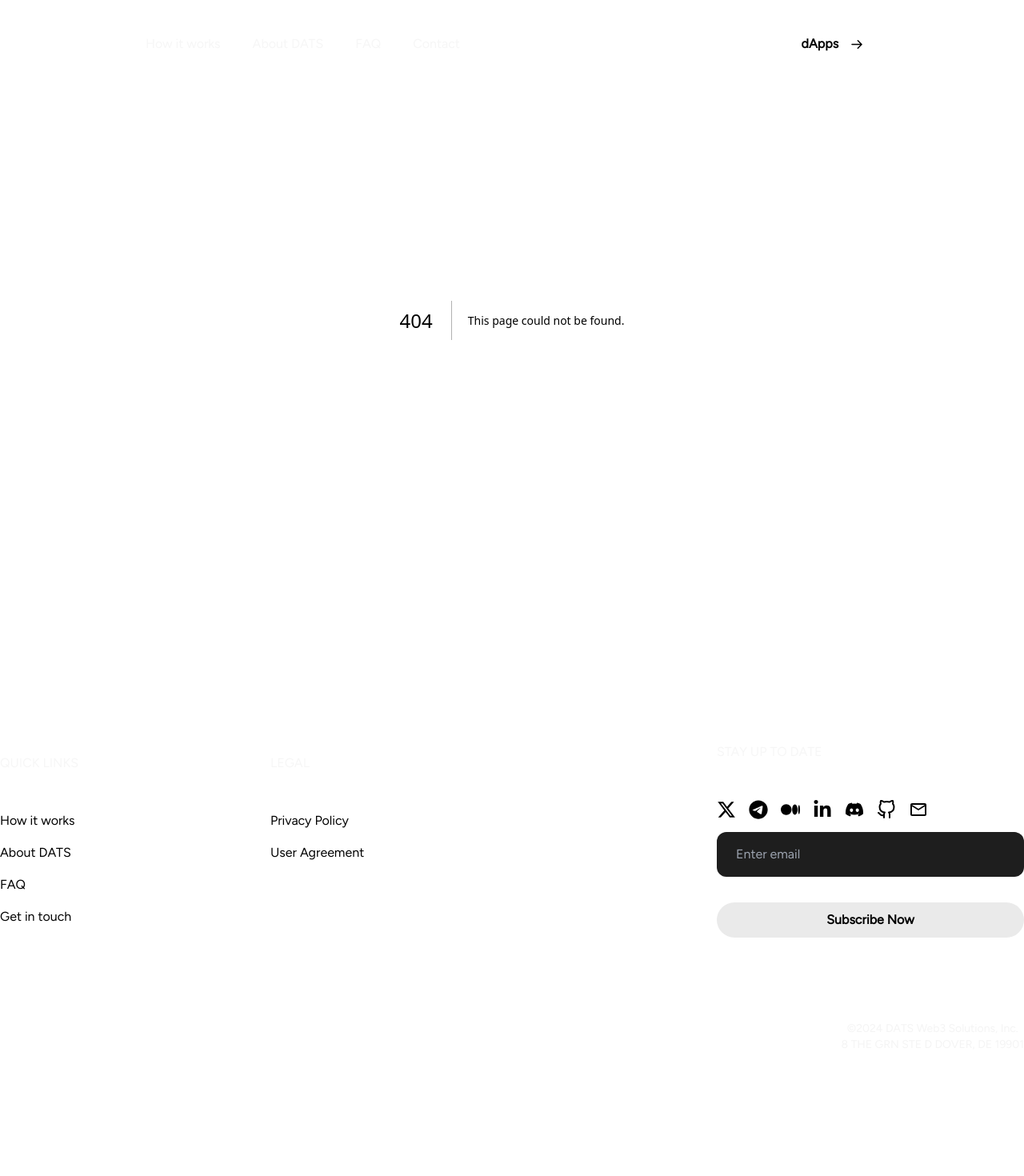
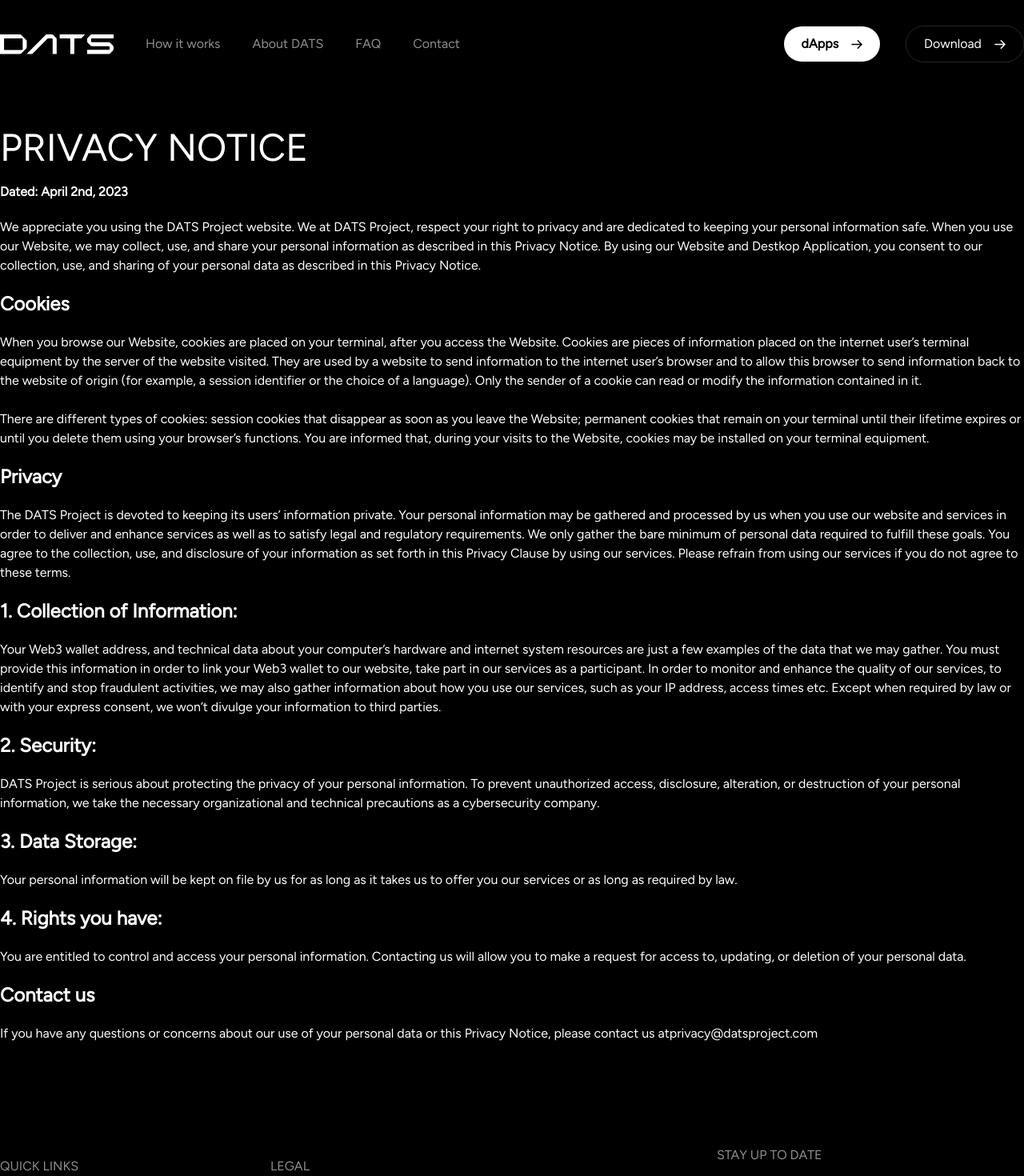
Before and after one commit to EmreeOzturk/dats-landing, a Next.js app: page /privacy-notice in a window 1280 px wide. Before the commit this address had no page. Shown: the top 1470 px of the page at 80% size. Before the commit the page ends 1364 px from the top, so only its background shows below. Built offline with nearby package versions, Linux system fonts and the light colour scheme.

Commit message:
feat: Add privacy notice page

```diff
--- /dev/null
+++ b/src/app/privacy-notice/page.tsx
@@ -0,0 +1,95 @@
+
+const PrivacyPage = () => {
+    return (
+        <section className="flex items-center justify-between  max-w-7xl mx-auto pt-12">
+            <div className="w-full gap-5 grid pt-28">
+                <h1 className="text-left text-5xl ">PRIVACY NOTICE</h1>
+                <h4 className="font-bold text-base"> Dated: April 2nd, 2023</h4>
+                <p>
+                    We appreciate you using the DATS Project website. We at DATS
+                    Project, respect your right to privacy and are dedicated to
+                    keeping your personal information safe. When you use our Website,
+                    we may collect, use, and share your personal information as
+                    described in this Privacy Notice. By using our Website and Destkop
+                    Application, you consent to our collection, use, and sharing of
+                    your personal data as described in this Privacy Notice.
+                </p>
+                <h4 className="font-bold text-2xl">Cookies</h4>
+                <p>
+                    When you browse our Website, cookies are placed on your terminal,
+                    after you access the Website. Cookies are pieces of information
+                    placed on the internet user’s terminal equipment by the server of
+                    the website visited. They are used by a website to send
+                    information to the internet user’s browser and to allow this
+                    browser to send information back to the website of origin (for
+                    example, a session identifier or the choice of a language). Only
+                    the sender of a cookie can read or modify the information
+                    contained in it. <br /> <br />
+                    There are different types of cookies: session cookies that
+                    disappear as soon as you leave the Website; permanent cookies that
+                    remain on your terminal until their lifetime expires or until you
+                    delete them using your browser’s functions. You are informed that,
+                    during your visits to the Website, cookies may be installed on
+                    your terminal equipment.
+                </p>
+                <h4 className="font-bold text-2xl">Privacy</h4>
+                <p>
+                    The DATS Project is devoted to keeping its users’ information
+                    private. Your personal information may be gathered and processed
+                    by us when you use our website and services in order to deliver
+                    and enhance services as well as to satisfy legal and regulatory
+                    requirements. We only gather the bare minimum of personal data
+                    required to fulfill these goals. You agree to the collection, use,
+                    and disclosure of your information as set forth in this Privacy
+                    Clause by using our services. Please refrain from using our
+                    services if you do not agree to these terms.
+                </p>
+                <h4 className="font-bold text-2xl">
+                    1. Collection of Information:
+                </h4>
+                <p>
+                    Your Web3 wallet address, and technical data about your computer’s
+                    hardware and internet system resources are just a few examples of
+                    the data that we may gather. You must provide this information in
+                    order to link your Web3 wallet to our website, take part in our
+                    services as a participant. In order to monitor and enhance the
+                    quality of our services, to identify and stop fraudulent
+                    activities, we may also gather information about how you use our
+                    services, such as your IP address, access times etc. Except when
+                    required by law or with your express consent, we won’t divulge
+                    your information to third parties.
+                </p>
+                <h4 className="font-bold text-2xl">2. Security:</h4>
+                <p>
+                    DATS Project is serious about protecting the privacy of your
+                    personal information. To prevent unauthorized access, disclosure,
+                    alteration, or destruction of your personal information, we take
+                    the necessary organizational and technical precautions as a
+                    cybersecurity company.
+                </p>
+                <h4 className="font-bold text-2xl">3. Data Storage:</h4>
+                <p>
+                    Your personal information will be kept on file by us for as long
+                    as it takes us to offer you our services or as long as required by
+                    law.
+                </p>
+                <h4 className="font-bold text-2xl">4. Rights you have:</h4>
+                <p>
+                    You are entitled to control and access your personal information.
+                    Contacting us will allow you to make a request for access to,
+                    updating, or deletion of your personal data.
+                </p>
+                <h4 className="font-bold text-2xl">Contact us</h4>
+                <p>
+                    If you have any questions or concerns about our use of your
+                    personal data or this Privacy Notice, please contact us at
+                    <a href="mailto:privacy@datsproject.com">
+                        privacy@datsproject.com
+                    </a>
+                </p>
+            </div>
+        </section>
+    )
+}
+
+export default PrivacyPage
```
